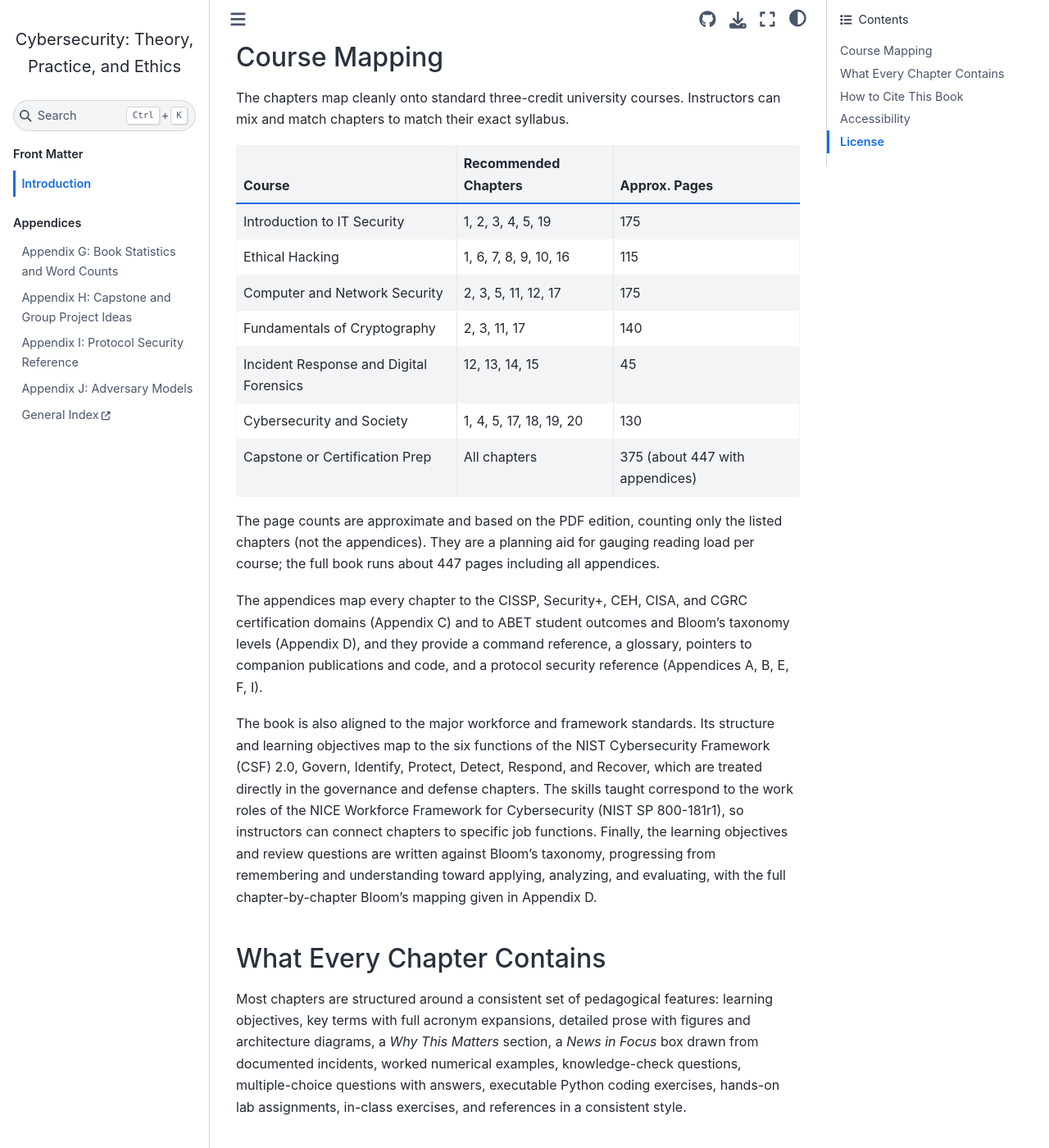
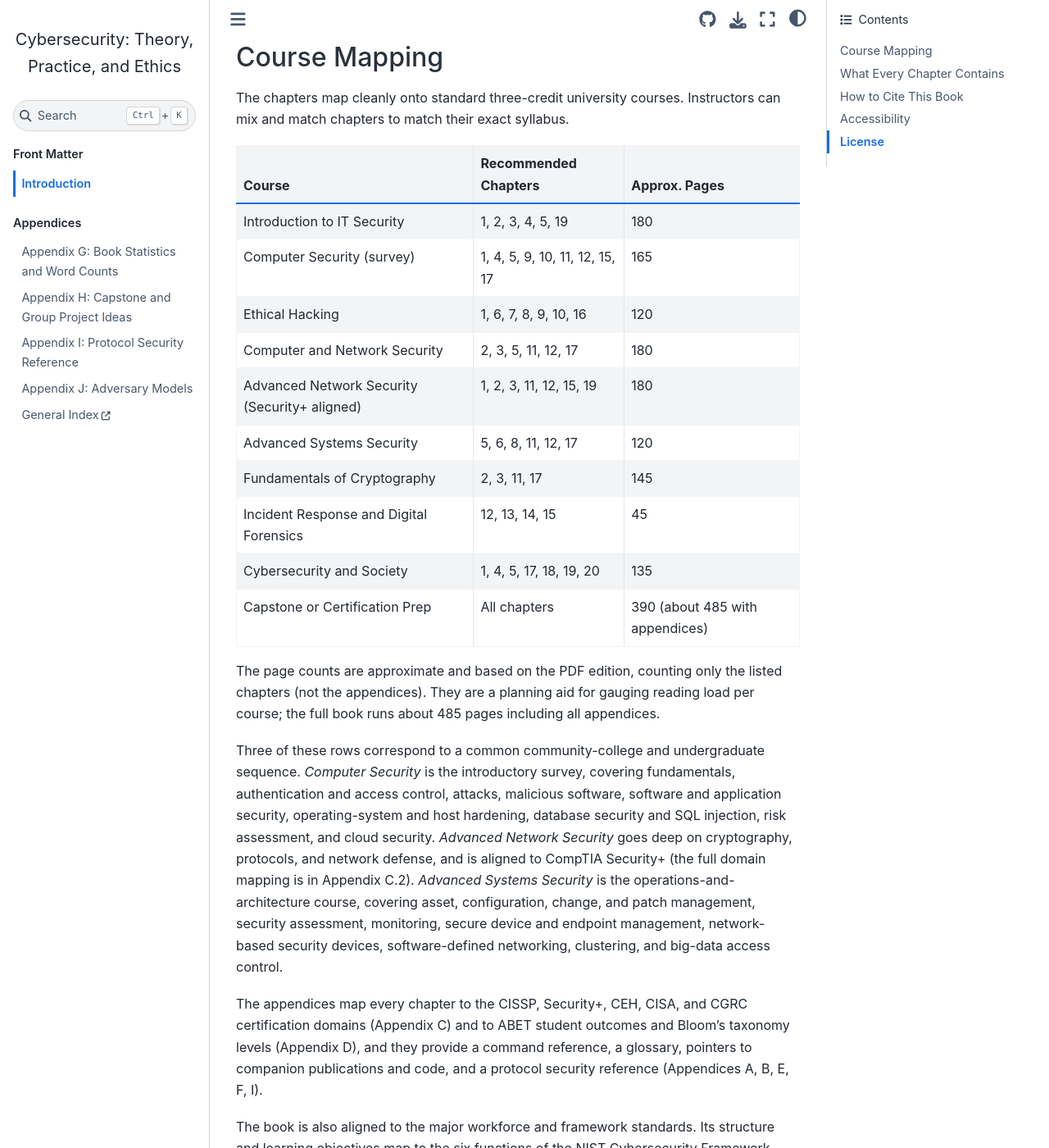
Before and after one commit to devharsh/cybersec-textbook, a Jupyter Book: the page built from chapters/00_intro/introduction.md, in a window 1280 px wide and 1400 px high, scrolled down 435 px. Shown: the whole window at 82% size. Built offline with Jupyter Book 1.0.4 settings and Sphinx 7.4.7 and the Sphinx Book theme 1.1.4, drawn with Linux system fonts in a browser that asks for light colours; pages that are not in the unit, such as notebooks, are missing from menus.

Commit message:
Intro: add Computer Security, Advanced Network Security (Security+ aligned), and Advanced Systems Security to the Course Mapping table with chapter sets and page counts; refresh all page counts to the current build

```diff
--- a/chapters/00_intro/introduction.md
+++ b/chapters/00_intro/introduction.md
@@ -17,17 +17,30 @@ mix and match chapters to match their exact syllabus.
 
 | Course | Recommended Chapters | Approx. Pages |
 |---|---|---|
-| Introduction to IT Security | 1, 2, 3, 4, 5, 19 | 175 |
-| Ethical Hacking | 1, 6, 7, 8, 9, 10, 16 | 115 |
-| Computer and Network Security | 2, 3, 5, 11, 12, 17 | 175 |
-| Fundamentals of Cryptography | 2, 3, 11, 17 | 140 |
+| Introduction to IT Security | 1, 2, 3, 4, 5, 19 | 180 |
+| Computer Security (survey) | 1, 4, 5, 9, 10, 11, 12, 15, 17 | 165 |
+| Ethical Hacking | 1, 6, 7, 8, 9, 10, 16 | 120 |
+| Computer and Network Security | 2, 3, 5, 11, 12, 17 | 180 |
+| Advanced Network Security (Security+ aligned) | 1, 2, 3, 11, 12, 15, 19 | 180 |
+| Advanced Systems Security | 5, 6, 8, 11, 12, 17 | 120 |
+| Fundamentals of Cryptography | 2, 3, 11, 17 | 145 |
 | Incident Response and Digital Forensics | 12, 13, 14, 15 | 45 |
-| Cybersecurity and Society | 1, 4, 5, 17, 18, 19, 20 | 130 |
-| Capstone or Certification Prep | All chapters | 375 (about 447 with appendices) |
+| Cybersecurity and Society | 1, 4, 5, 17, 18, 19, 20 | 135 |
+| Capstone or Certification Prep | All chapters | 390 (about 485 with appendices) |
 
 The page counts are approximate and based on the PDF edition, counting only the listed chapters (not the
-appendices). They are a planning aid for gauging reading load per course; the full book runs about 447 pages
+appendices). They are a planning aid for gauging reading load per course; the full book runs about 485 pages
 including all appendices.
+
+Three of these rows correspond to a common community-college and undergraduate sequence. *Computer Security*
+is the introductory survey, covering fundamentals, authentication and access control, attacks, malicious
+software, software and application security, operating-system and host hardening, database security and SQL
+injection, risk assessment, and cloud security. *Advanced Network Security* goes deep on cryptography,
+protocols, and network defense, and is aligned to CompTIA Security+ (the full domain mapping is in
+Appendix C.2). *Advanced Systems Security* is the operations-and-architecture course, covering asset,
+configuration, change, and patch management, security assessment, monitoring, secure device and endpoint
+management, network-based security devices, software-defined networking, clustering, and big-data access
+control.
 
 The appendices map every chapter to the CISSP, Security+, CEH, CISA, and CGRC certification domains
 (Appendix C) and to ABET student outcomes and Bloom's taxonomy levels (Appendix D), and they provide a
```
Also changed, not shown: chapters/appendix_g/appendix_g.md (+4 -4 lines), intro.md (+1 -1 lines).
